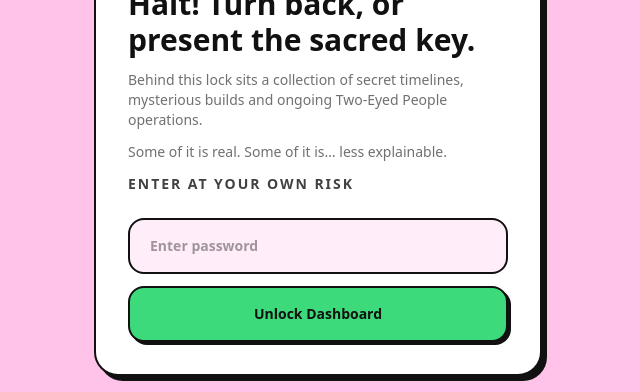
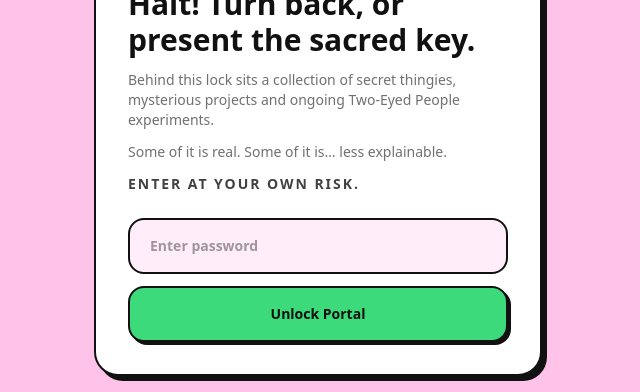
Before and after one commit to twoeyedpeople/blink, a React (Vite) app: page / in a window 1280 px wide. Shown: the part 266-658 px from the top of the page, without its empty margins (322-962 px from the left). Built offline with nearby package versions, Linux system fonts and the light colour scheme; no server answers; a web font is replaced by a local one.

Commit message:
Update lock screen copy
Co-Authored-By: Claude Sonnet 5 <noreply@anthropic.com>

```diff
--- a/src/App.tsx
+++ b/src/App.tsx
@@ -103,12 +103,12 @@ function MainApp({ route, setRoute }: { route: string; setRoute: (r: string) =>
           </h2>
           <div className="mt-3 flex flex-col gap-3 text-sm text-ink/60">
             <p>
-              Behind this lock sits a collection of secret timelines, mysterious builds and
-              ongoing Two-Eyed People operations.
+              Behind this lock sits a collection of secret thingies, mysterious projects and
+              ongoing Two-Eyed People experiments.
             </p>
             <p>Some of it is real. Some of it is… less explainable.</p>
             <p className="font-black uppercase tracking-[0.14em] text-ink/80">
-              Enter at your own risk
+              Enter at your own risk.
             </p>
           </div>
 
@@ -147,7 +147,7 @@ function MainApp({ route, setRoute }: { route: string; setRoute: (r: string) =>
               type="submit"
               className="btn-press rounded-2xl border-2 border-ink bg-green py-4 font-display text-sm font-black shadow-hard-sm"
             >
-              Unlock Dashboard
+              Unlock Portal
             </button>
           </form>
         </div>
```
